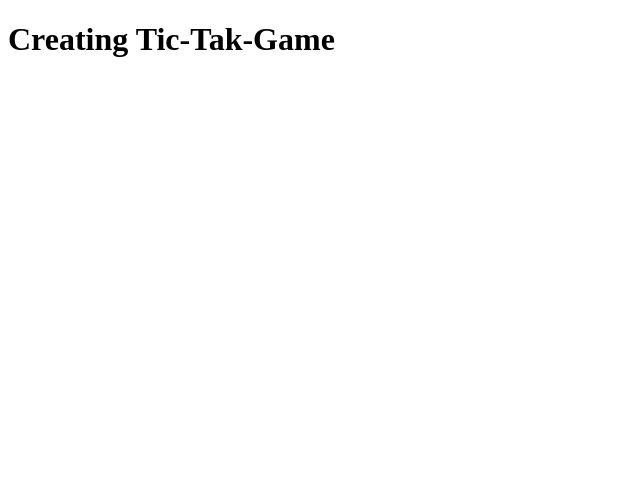
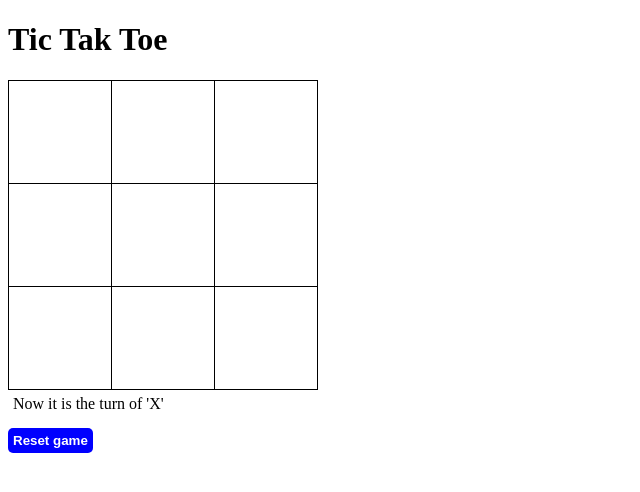
Before and after one commit to manishkmr1234/Tic-Tac-game, a plain HTML site: page index.html in a window 1280 px wide. Shown: the whole page, without its empty margins (0-640 px from the left). Drawn offline with Linux system fonts and the light colour scheme.

Commit message:
created game succesfully

```diff
--- a/index.css
+++ b/index.css
@@ -0,0 +1,31 @@
+
+table, tr, td {
+    border-collapse: collapse;
+
+
+}
+
+
+.cell{
+    width: 100px;
+    height: 100px;
+    border: 1px solid black;
+    text-align: center;
+    cursor: pointer;
+}
+div {
+    padding: 5px;
+
+}
+
+button{
+    padding: 5px;
+    background-color: blue;
+    border-radius: 5px;
+    border: none;
+    font-weight: 900;
+    color: white;
+    cursor: pointer;
+
+
+}
--- a/index.html
+++ b/index.html
@@ -5,9 +5,32 @@
     <meta name="viewport" content="width=device-width, initial-scale=1.0">
     <title>Document</title>
     <script src="./script.js"></script>
-    <link rel="stylesheet" href="style.css"/>
+    <link rel="stylesheet" href="index.css"/>
 </head>
 <body>
-    <h1>Creating Tic-Tak-Game</h1>
+    <h1>Tic Tak Toe </h1>
+    <table>
+        <tr>
+         <td class = "cell" onclick="playerMove(this)"></td>
+         <td class = "cell" onclick="playerMove(this)"></td>
+         <td class = "cell" onclick="playerMove(this)"></td>
+        </tr>
+
+        <tr>
+         <td class = "cell" onclick="playerMove(this)"></td>
+         <td class = "cell" onclick="playerMove(this)"></td>
+         <td class = "cell" onclick="playerMove(this)"></td>
+        </tr>
+
+        <tr>
+         <td class = "cell" onclick="playerMove(this)"></td>
+         <td class = "cell" onclick="playerMove(this)"></td>
+         <td class = "cell" onclick="playerMove(this)"></td>
+        </tr>
+    </table>
+
+    <div id="player-turn">Now it is the turn of 'X'</div>
+    <div id="result"> </div>
+    <button onclick="restartGame()">Reset game </button>
 </body>
 </html>
--- a/script.js
+++ b/script.js
@@ -0,0 +1,103 @@
+let gameBoard = [
+    ["","",""],
+    ["","",""],
+    ["","",""]
+]
+
+let currentplayer = 'X';
+let noOfPlays = 0;
+let isGameOver = false;
+
+function playerMove(cell){
+    if(isGameOver){
+        alert("game over restart game")
+        return
+    }
+
+    let row = cell.parentNode.rowIndex;
+    let col = cell.cellIndex;
+    //console.log({row, col})
+    //console.log(cell)
+
+    if(gameBoard[row][col] === ""){
+        gameBoard[row][col] = currentplayer;
+        cell.innerHTML = currentplayer;
+        noOfPlays++
+        if(checkWinner()){
+            document.getElementById('result').innerHTML = `player ${currentplayer} won`
+            isGameOver = true;
+
+        }
+        else if(checkTie()){
+            document.getElementById('result').innerHTML = `it is tie`
+        }
+
+        else{
+            if(currentplayer === 'X'){
+                currentplayer = "O"
+            }
+            else{
+                currentplayer = 'X'
+            }
+            document.getElementById('player-turn').innerHTML = `now it is turn of ${currentplayer}`
+
+        }
+
+
+    }
+}
+
+function checkWinner() {
+// row
+    for(let i=0; i<3; i++){
+        if(gameBoard[i][0] === currentplayer && gameBoard[i][1] === currentplayer && gameBoard[i][2] === currentplayer)
+        {
+            return true
+        }
+    }
+/// column
+    for(let i=0; i<3; i++){
+        if(gameBoard[0][i] === currentplayer && gameBoard[1][i] === currentplayer && gameBoard[2][i] === currentplayer)
+        {
+            return true
+        }
+    }
+ /// diagonal
+
+    if(gameBoard[0][0] === currentplayer && gameBoard[1][1] === currentplayer && gameBoard[2][2] === currentplayer)
+        {
+            return true
+        }
+
+ if(gameBoard[0][2] === currentplayer && gameBoard[1][1] === currentplayer && gameBoard[2][0] === currentplayer)
+        {
+            return true
+        }
+
+}
+
+function checkTie(){
+    if(noOfPlays == 9){
+        return true;
+    }
+    return false;
+
+}
+
+function restartGame(){
+    gameBoard = [
+        ["","",""],
+        ["","",""],
+        ["","",""]
+    ]
+
+    currentplayer = 'X';
+    noOfPlays = 0;
+    isGameOver = false;
+
+    let cells = document.getElementsByClassName('cell');
+    //console.log(cells.length)
+    for(let i=0; i<cells.length; i++){
+        cells[i].innerHTML = ""
+    }
+}
```
